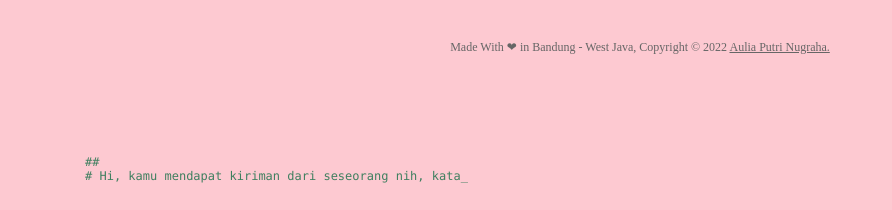
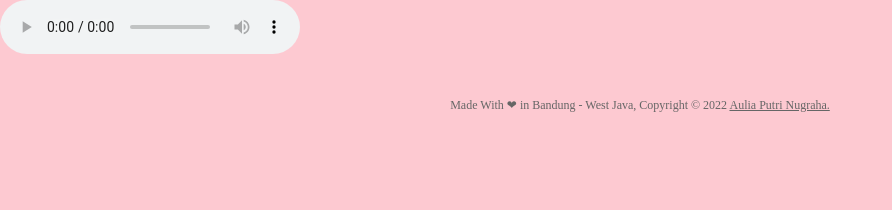
Before and after one commit to jhontech32/valentine-for-u, a plain HTML site: page index.html in a window 1280 px wide. Shown: the top 210 px of the page, without its empty margins (0-892 px from the left). Drawn offline with Linux system fonts and the light colour scheme.

Commit message:
add controlls

```diff
--- a/index.html
+++ b/index.html
@@ -17,7 +17,7 @@
 </head>
 
 <body>
-<audio autoplay="true">
+<audio controls autoplay="true">
 	<source src="music4u.mp3" type="audio/mpeg">
 	Browsermu tidak mendukung tag audio, upgrade donk!
 </audio>
```
